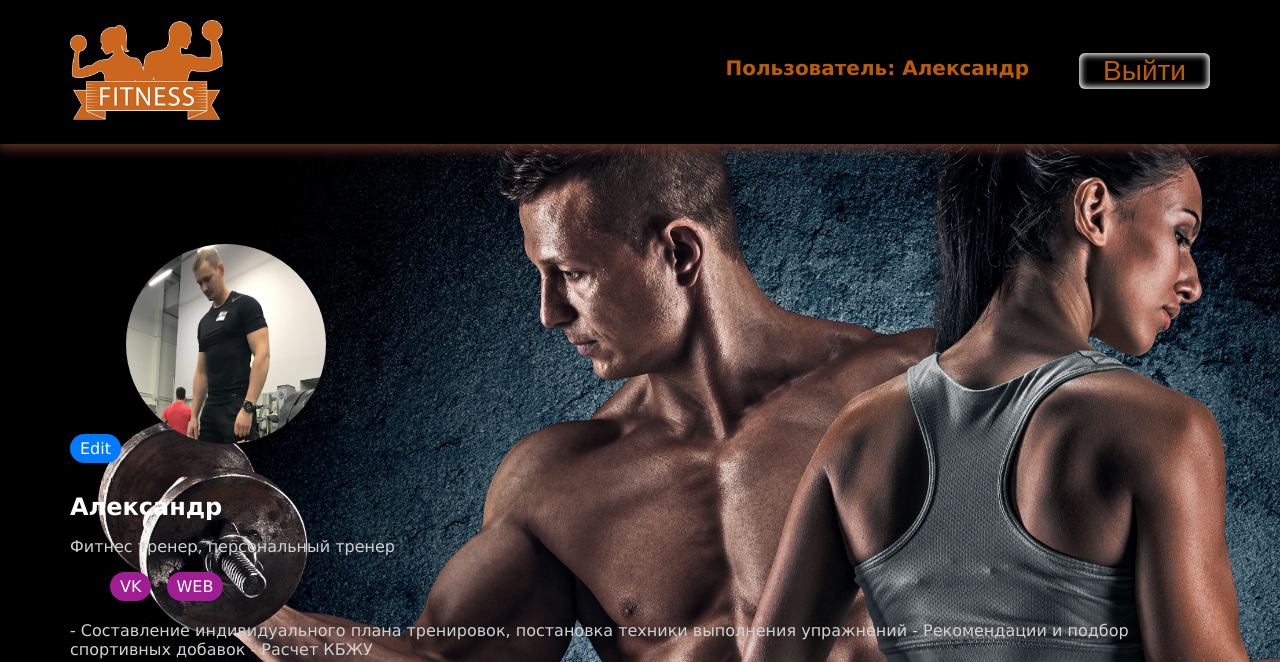
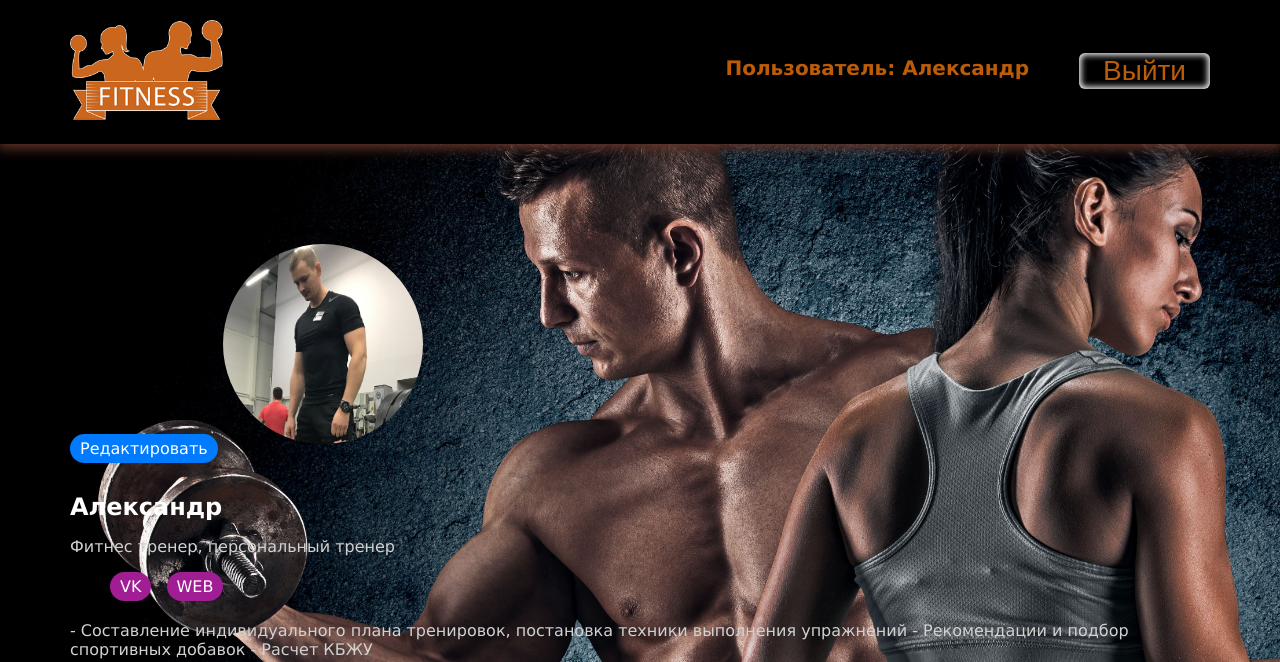
Before and after one commit to AleksNick1909/Diplom, a Django app: page /account/ in a window 1280 px wide. Shown: the top 662 px of the page. Run offline with Django 4.2, Linux system fonts and the light colour scheme; a user stored in the database is signed in; data comes from the database, SQL or seed files in the repository; both versions use the stored data as it was after the commit.

Commit message:
Add file

```diff
--- a/fitness_project/fitness/templates/fitness/account.html
+++ b/fitness_project/fitness/templates/fitness/account.html
@@ -4,7 +4,7 @@
 <main>
     <div class="container">
         <div class="layout">
-            <a class="tag tag--pill tag--main settings__btn" href="{% url 'edit-account' %}"><i class="im im-edit"></i> Edit</a>
+            <a class="tag tag--pill tag--main settings__btn" href="{% url 'edit-account' %}"><i class="im im-edit"></i>Редактировать</a>
             <img src="{{ profile.profile_image.url }}" alt="">
             <h2>{{ profile.name }}</h2>
             <p>{{ profile.short_info }}</p>
```
Also changed, not shown: fitness_project/db.sqlite3.
